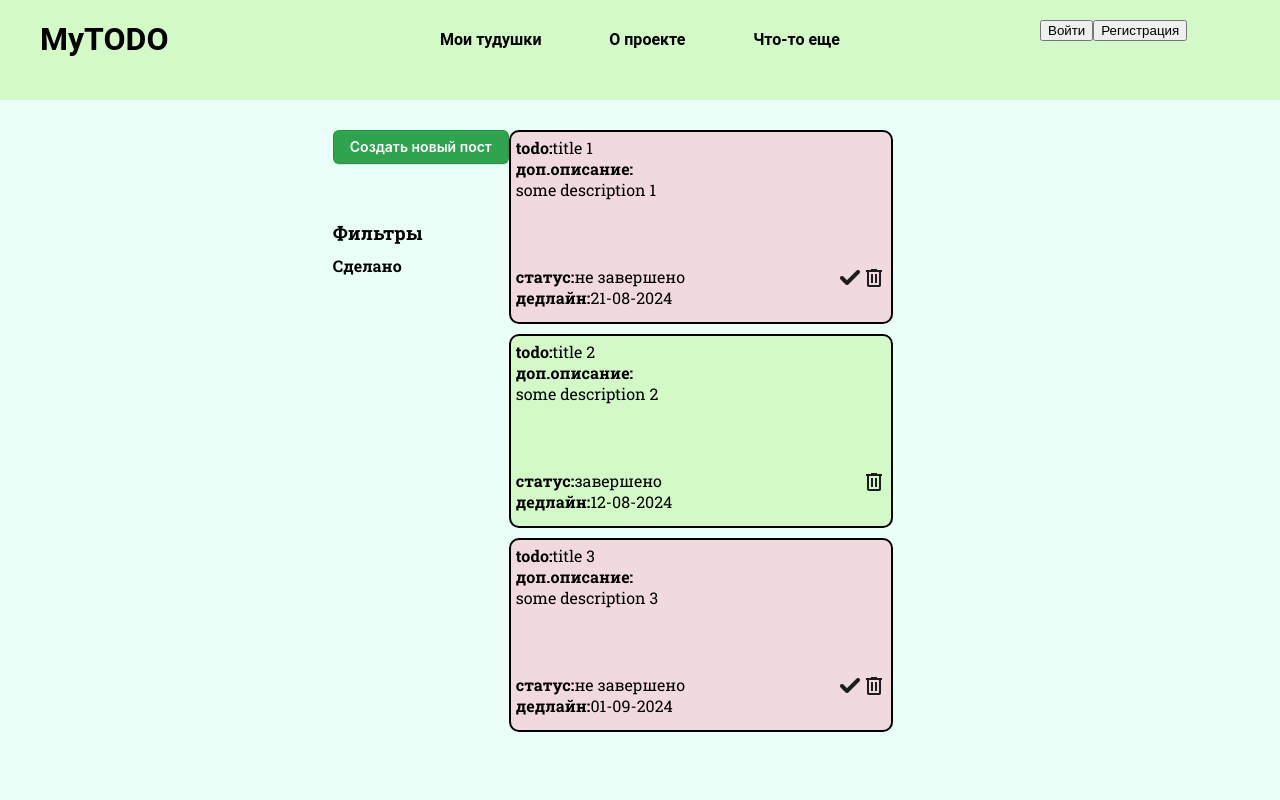
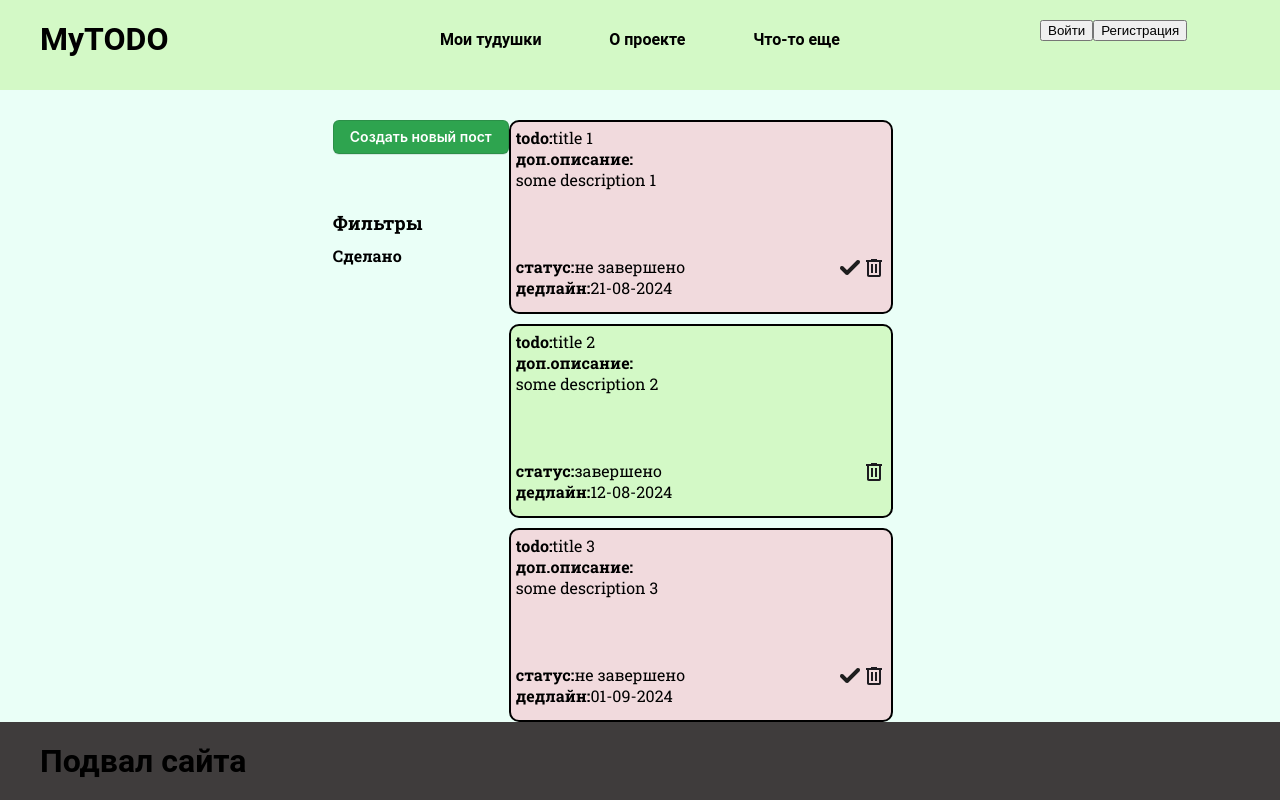
Before and after one commit to SapTIBI/todo-app, a React (Vite) app: page / in a window 1280 px wide. Shown: the top 800 px of the page. Built offline with nearby package versions, Linux system fonts and the light colour scheme.

Commit message:
Update index.css and App.css
Some changes in styles

```diff
--- a/src/App.css
+++ b/src/App.css
@@ -1,3 +1,4 @@
 main {
-  height: 100%;
+  flex-grow: 1;
+
 }
--- a/src/index.css
+++ b/src/index.css
@@ -1,6 +1,7 @@
 @import url('https://fonts.googleapis.com/css2?family=Roboto+Slab:wght@100..900&display=swap');
 
 html, body, #root {
+  width: 100%;
   height: 100%;
   margin: 0;
   padding: 0;
@@ -10,9 +11,12 @@ body {
   font-family: "Roboto Slab", serif;
   font-optical-sizing: auto;
   font-style: normal;
+  background-color: #EAFFF7;
+}
+
+#root {
   display: flex;
   flex-direction: column;
-  background-color: #EAFFF7;
 }
 
 h1, h2, h3, h4, h5, h6 {
```
